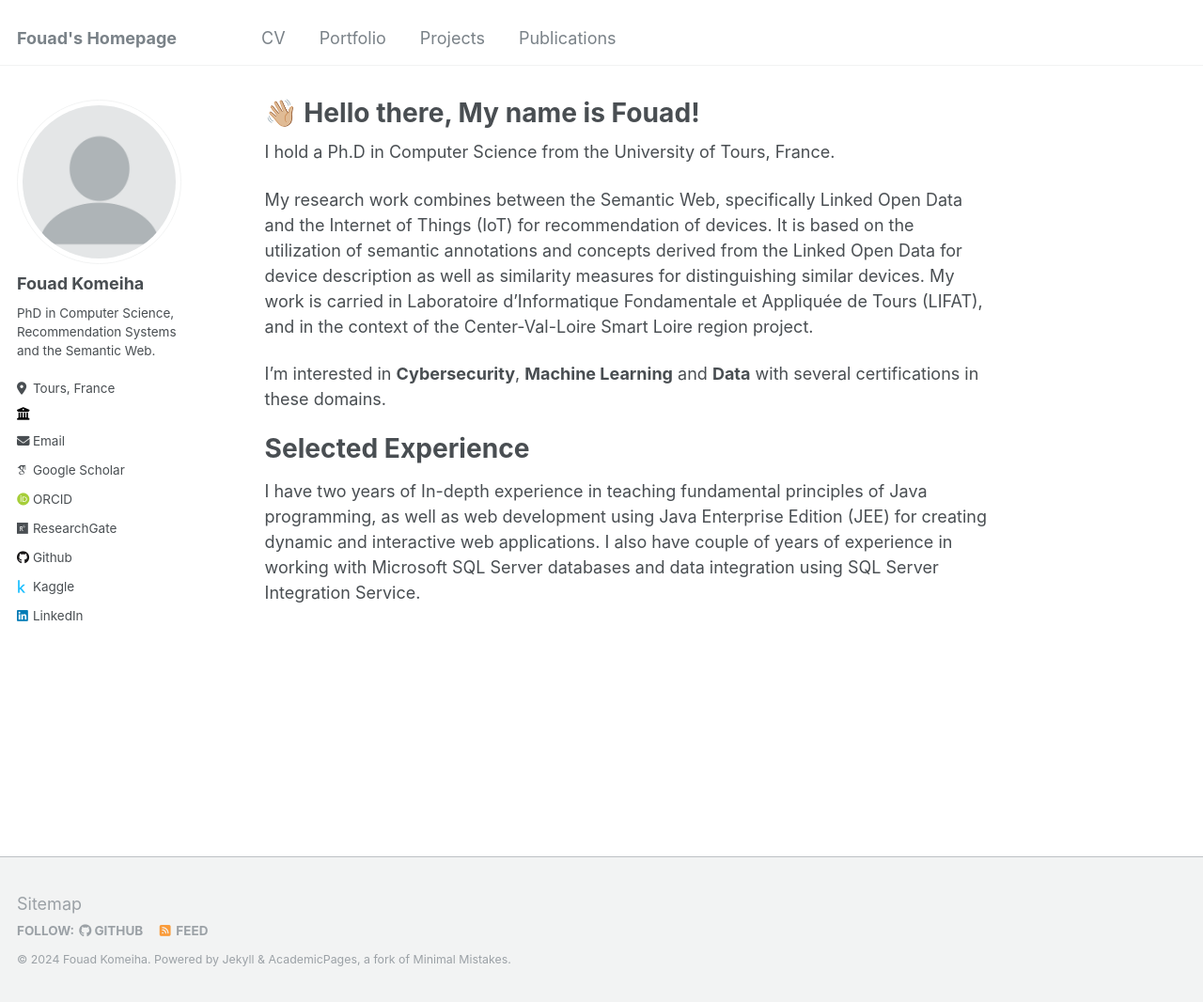
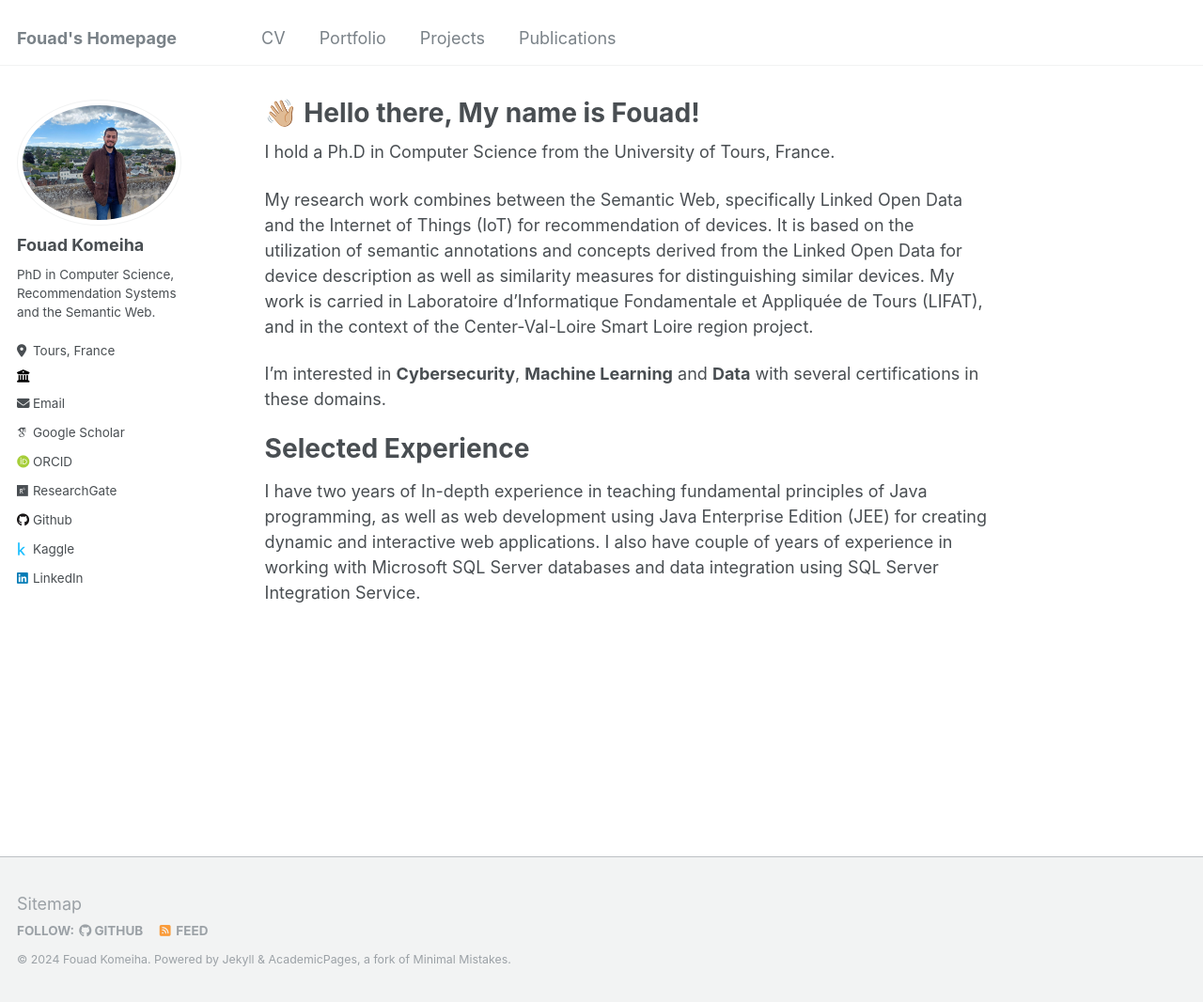
Before and after one commit to FouadKom/FouadKom.github.io, a Jekyll site: the page built from _pages/about.md, in a window 1280 px wide and 1066 px high. Shown: the whole window at 94% size. Built offline with Jekyll 4.4.1, drawn with Linux system fonts in a browser that asks for light colours; some web fonts are replaced.

Commit message:
Update _config.yml

```diff
--- a/_config.yml
+++ b/_config.yml
@@ -21,7 +21,7 @@ repository               : "FouadKom/FouadKom.github.io"
 #               Additional customization can be done by editing /_includes/author-profile.html
 author:
   # Biographic information
-  avatar           : "profile.png"
+  avatar           : "CV-photo.jpeg"
   name             : "Fouad Komeiha"
   pronouns         : # example: "she/her"
   bio              : "PhD in Computer Science, Recommendation Systems and the Semantic Web."
```
